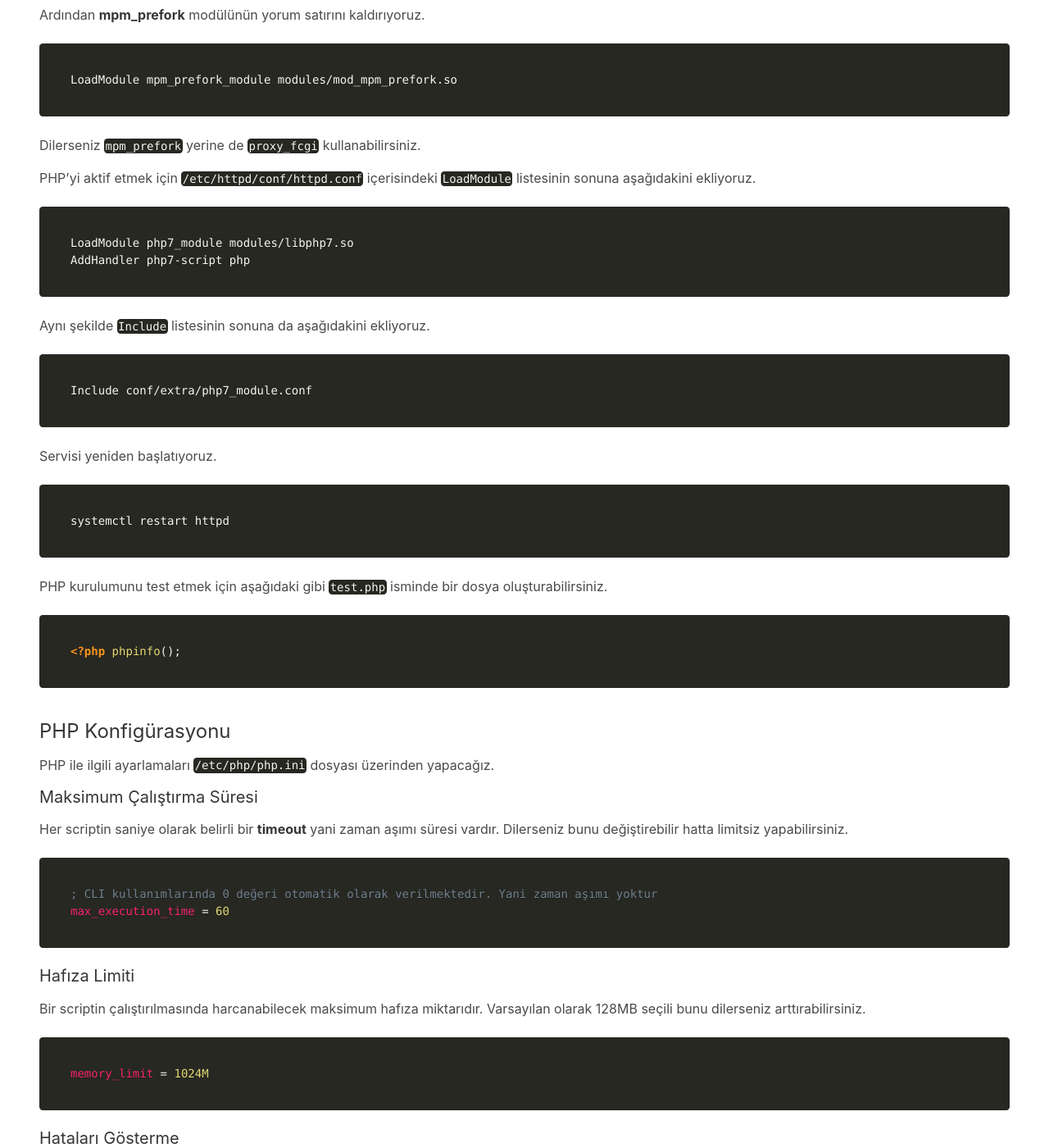
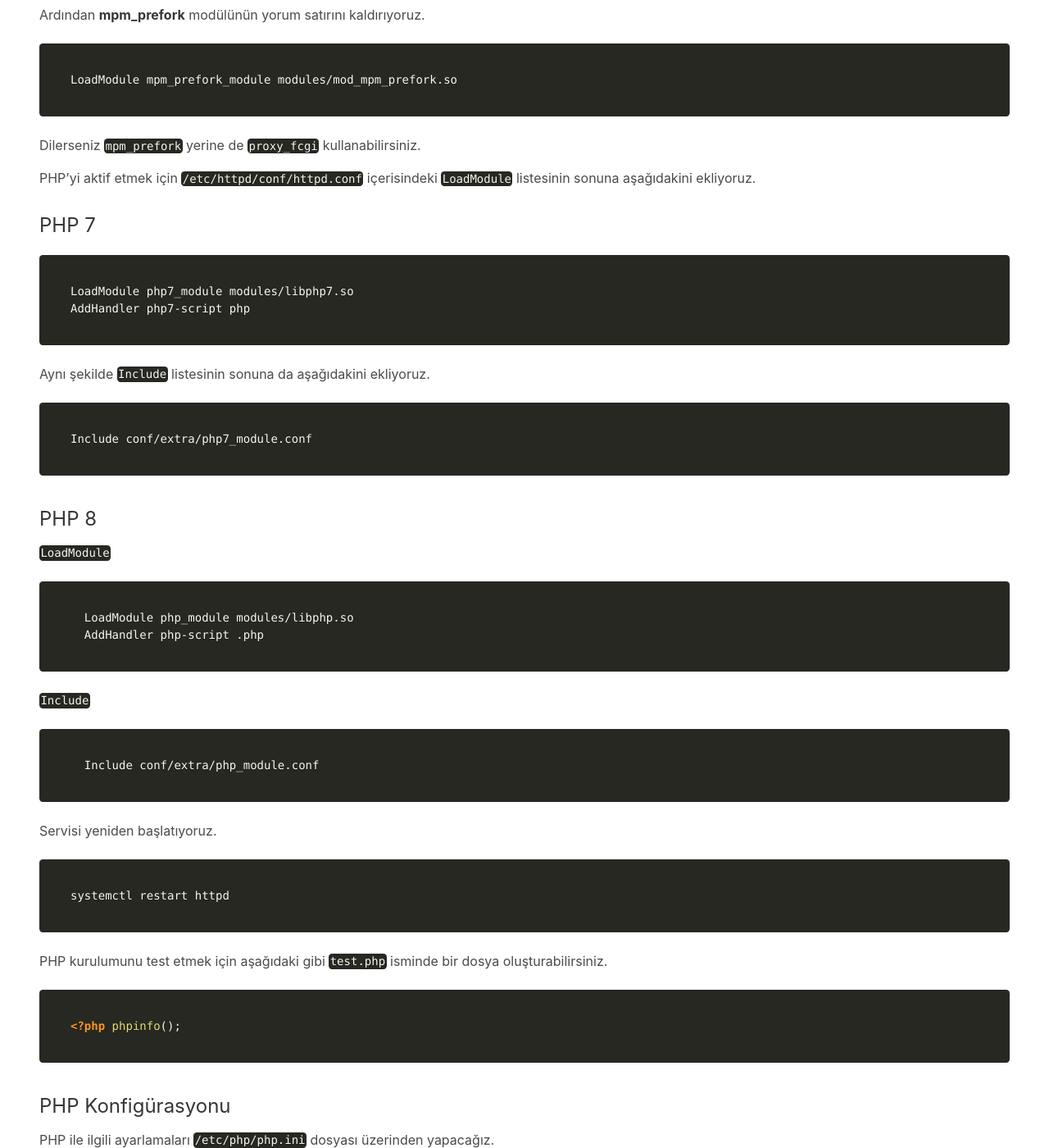
Before and after one commit to erayaydin/erayaydin.github.io, a Jekyll site: the page built from _posts/2017-07-01-arch-linux-lamp-kurulumu.md, in a window 1280 px wide and 1400 px high, scrolled down 2903 px. Shown: the whole window at 82% size. Built offline with Jekyll 4.4.1, drawn with Linux system fonts in a browser that asks for light colours.

Commit message:
PHP 8 için modul eklendi

````diff
--- a/_posts/2017-07-01-arch-linux-lamp-kurulumu.md
+++ b/_posts/2017-07-01-arch-linux-lamp-kurulumu.md
@@ -147,6 +147,8 @@ Dilerseniz `mpm_prefork` yerine de `proxy_fcgi` kullanabilirsiniz.
 PHP'yi aktif etmek için `/etc/httpd/conf/httpd.conf` içerisindeki
 `LoadModule` listesinin sonuna aşağıdakini ekliyoruz.
 
+### PHP 7
+
 ```bash
 LoadModule php7_module modules/libphp7.so
 AddHandler php7-script php
@@ -156,6 +158,17 @@ Aynı şekilde `Include` listesinin sonuna da aşağıdakini ekliyoruz.
 
 ```bash
 Include conf/extra/php7_module.conf
+```
+
+### PHP 8
+`LoadModule`
+```bash
+  LoadModule php_module modules/libphp.so
+  AddHandler php-script .php
+```
+`Include`
+```bash
+  Include conf/extra/php_module.conf
 ```
 
 Servisi yeniden başlatıyoruz.
````
